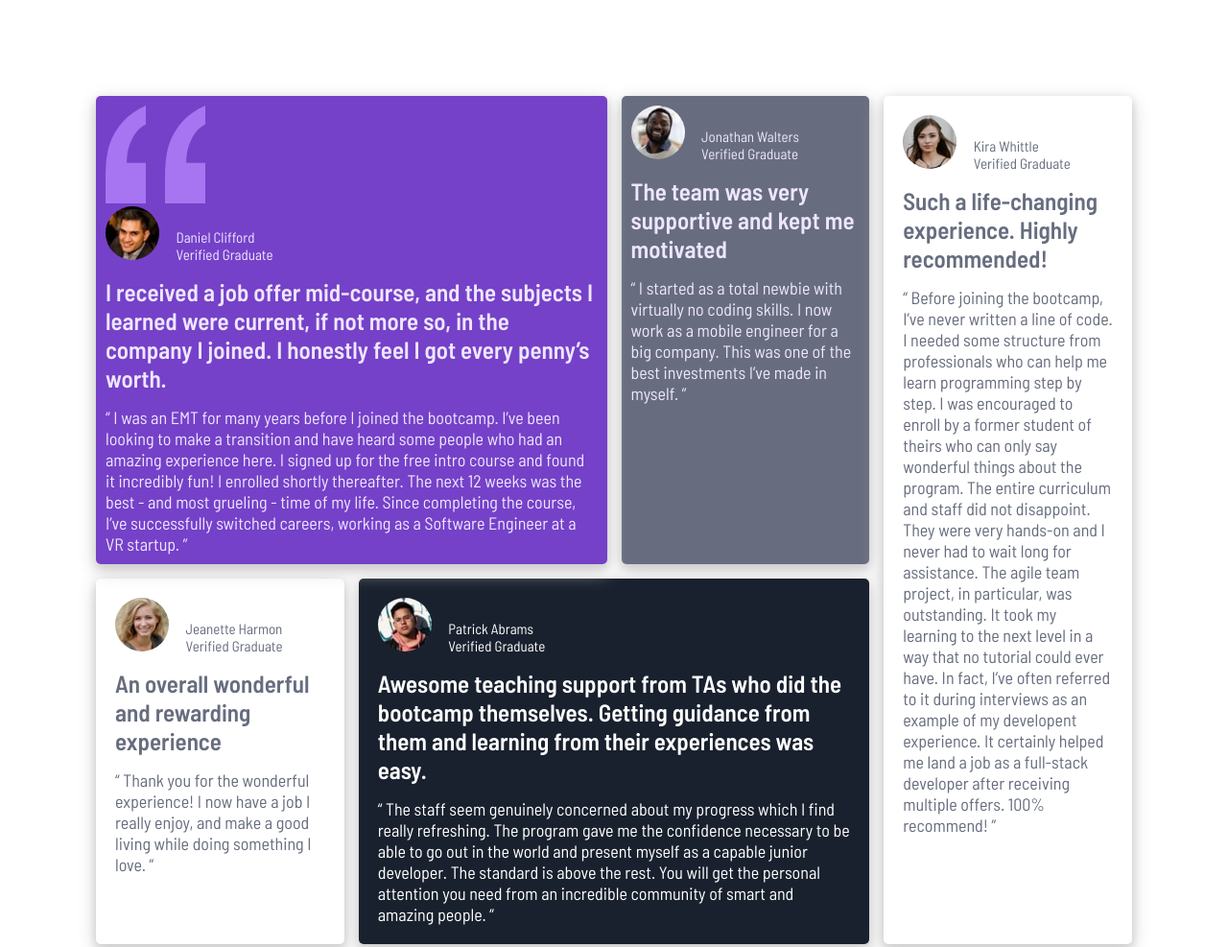
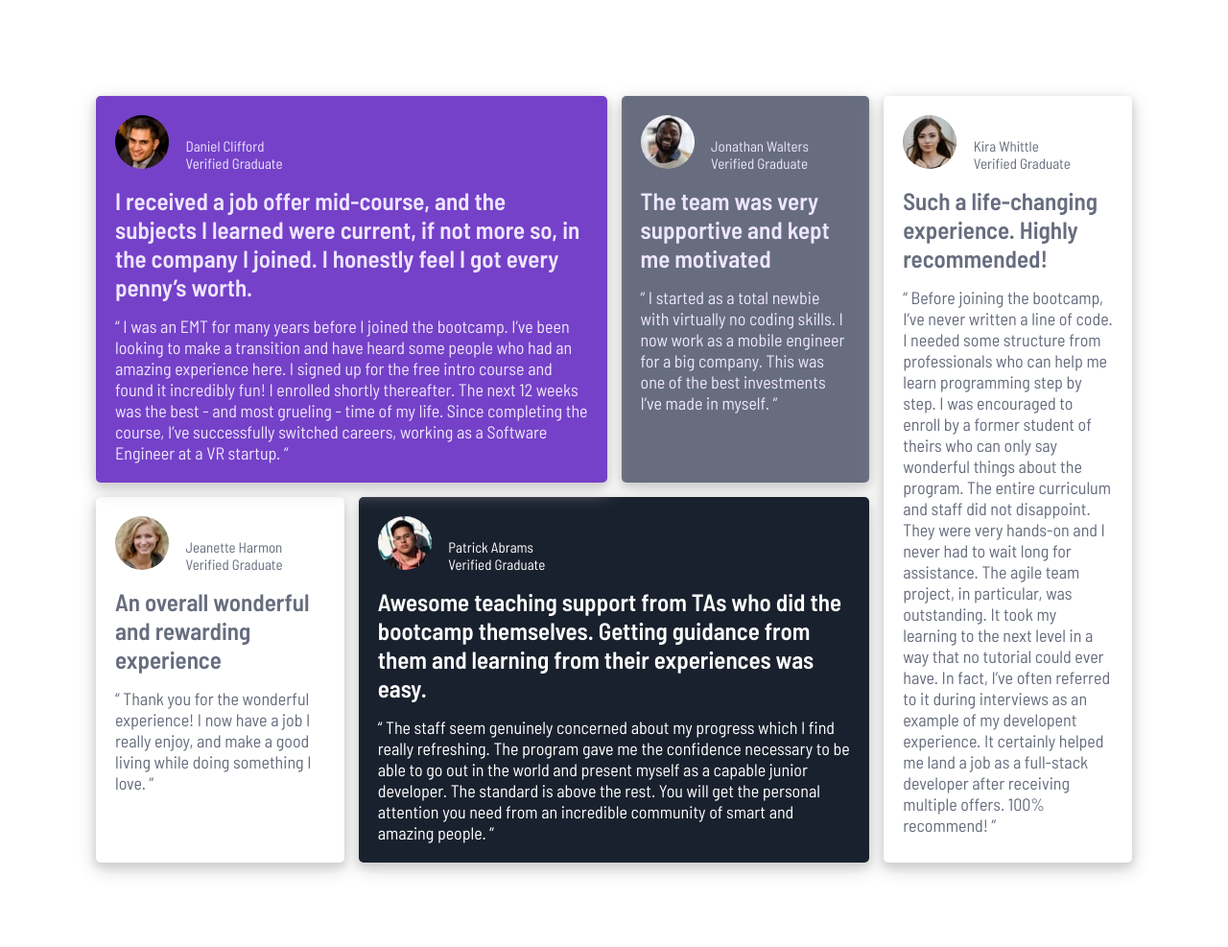
Before and after one commit to EdgeJournals/testimonials-grid-section, a plain HTML site: page index.html in a window 1280 px wide. Shown: the top 987 px of the page at 96% size. Drawn offline with Linux system fonts and the light colour scheme.

Commit message:
removed quotation image

```diff
--- a/index.html
+++ b/index.html
@@ -14,7 +14,6 @@
   <main>
     <section class="container">
       <div class="daniel">
-        <img src="images/bg-pattern-quotation.svg" alt="quotation" class="quotation">
         <div class="author-text">
           <img src="images/image-daniel.jpg" alt="author's photo" class="author-photo">
             <p class="author-name">
--- a/style.css
+++ b/style.css
@@ -26,7 +26,7 @@ body{
   justify-content: center;
   grid-column: span 2;
   border-radius: 5px;
-  padding: 10px;
+  padding: 20px;
   box-shadow: 0 4px 8px 0 hsl(0, 0%, 81%), 0 6px 20px 0 hsl(0, 0%, 81%);
   z-index: 1;
 }
@@ -39,7 +39,7 @@ body{
   background-color: hsl(224, 10%, 45%);
   color: hsl(260, 100%, 95%);
   border-radius: 5px;
-  padding: 10px;
+  padding: 20px;
   box-shadow: 0 4px 8px 0 hsl(0, 0%, 81%), 0 6px 20px 0 hsl(0, 0%, 81%);
   align-items: center;
   justify-content: center;
@@ -112,11 +112,3 @@ body{
   display: inline-block;
   font-size: 15px;
 }
-
-.quotation{
-  left: 0px;
-  top: 0px;
-  z-index: -1;
-  justify-self: right;
-  align-self: right;
-}
```
